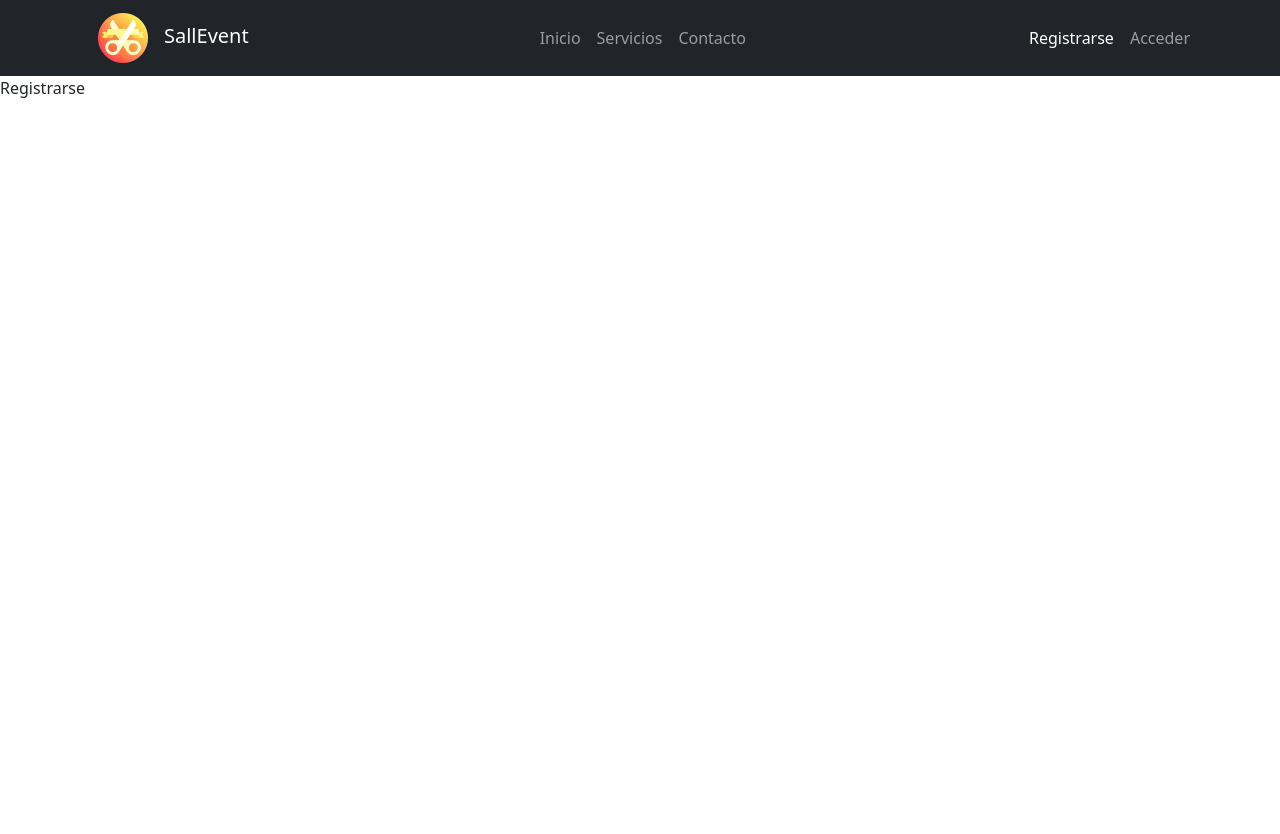
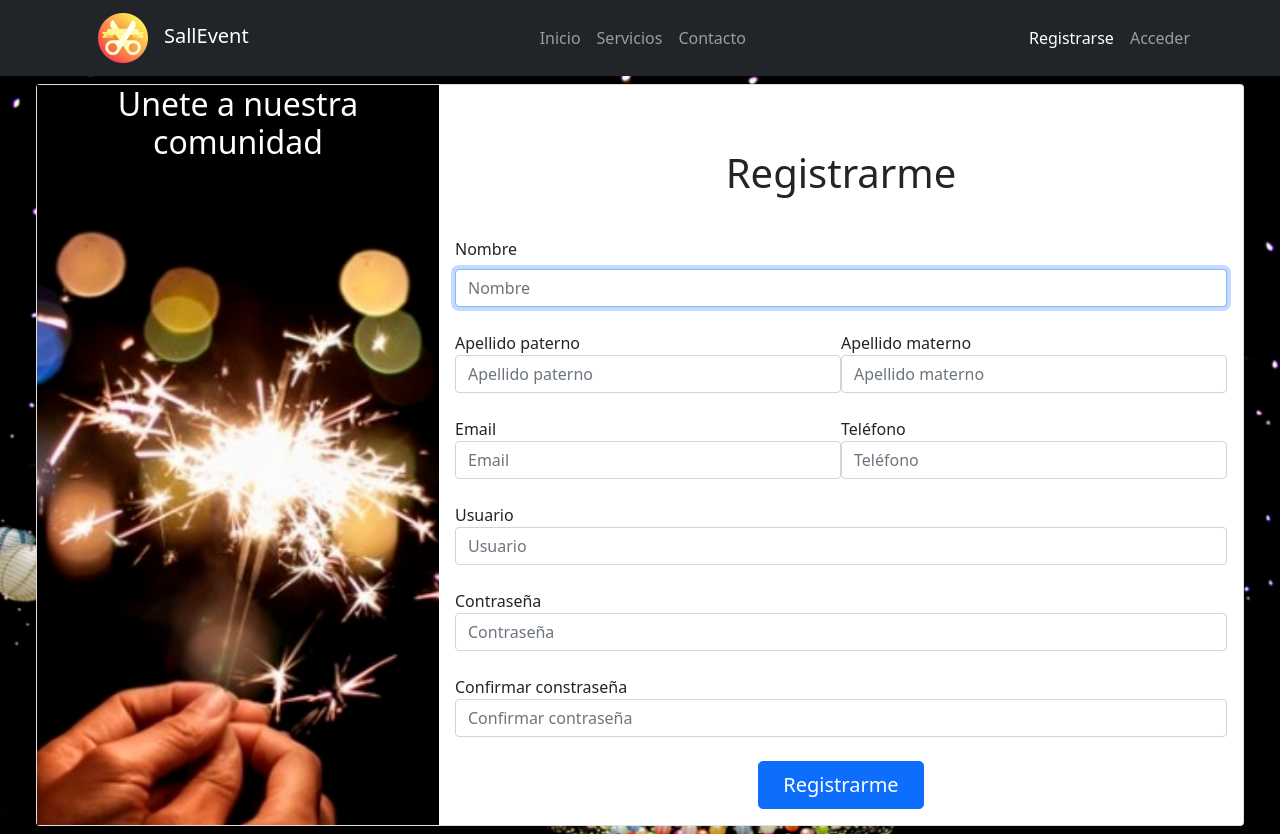
Before and after one commit to EleomarPL/front-sallevent-frontend, a React (Create React App) app: page /register in a window 1280 px wide. Before the commit the page ends 800 px from the top, so only its background shows below. Built offline with nearby package versions, Linux system fonts and the light colour scheme.

Commit message:
Register page was created

```diff
--- a/src/App.js
+++ b/src/App.js
@@ -11,6 +11,7 @@ import Header from './components/Header';
 
 import Home from './pages/public/Home';
 import Contact from './pages/public/Contact';
+import Register from './pages/public/Register';
 
 import 'bootstrap';
 import 'bootstrap/dist/css/bootstrap.min.css';
@@ -48,7 +49,7 @@ const App = () => {
             <Helmet>
               <title>Registrarse | SallEvent</title>
             </Helmet>
-            <p>Registrarse</p>
+            <Register />
           </PublicRoute>
           <PublicRoute path="/login">
             <Helmet>
--- /dev/null
+++ b/src/pages/public/Register.js
@@ -0,0 +1,120 @@
+import React, { useState } from 'react';
+
+import '../../styles/stylesRegister.css';
+
+const Register = () => {
+
+  const [name, setName] = useState('');
+  const [lastName, setLastName] = useState('');
+  const [motherLastName, setMotherLastName] = useState('');
+  const [phone, setPhone] = useState('');
+  const [email, setEmail] = useState('');
+  const [userName, setUserName] = useState('');
+  const [password, setPassword] = useState('');
+  const [confirmPassword, setConfirmPassword] = useState('');
+
+  const handleChangeState = (evt, setNewValue) => setNewValue(evt.target.value);
+
+  const handleSubmitRegister = (evt) => {
+    evt.preventDefault();
+
+  };
+
+  return (
+    <section className="container-fluid container-register py-lg-2">
+      <div className="card no-gutters flex-md-row mx-lg-4">
+        <article className="col-md-4 img-background">
+          <h2 className="text-white text-center">Unete a nuestra comunidad</h2>
+        </article>
+        <article className="col-md-8">
+          <div className="card-body">
+            <form onSubmit={ handleSubmitRegister }>
+              <h1 className="mb-3 font-weight-normal text-center pt-4 mt-4">Registrarme</h1>
+              <div className="pt-4">
+                <label htmlFor="name" className="sr-only">Nombre</label>
+                <input type="text"
+                  id="name" className="form-control mt-2"
+                  placeholder="Nombre" value={ name }
+                  onChange={ (evt) => handleChangeState(evt, setName) }
+                  required autoFocus
+                />
+              </div>
+              <div className="w-100 d-flex flex-wrap">
+                <div className="mt-4 px-0 col-lg-6 pr-lg-1">
+                  <label htmlFor="pa_lastname" className="sr-only">Apellido paterno</label>
+                  <input type="text" value={ lastName }
+                    id="pa_lastname" className="form-control"
+                    onChange={ (evt) => handleChangeState(evt, setLastName) }
+                    placeholder="Apellido paterno" required
+                  />
+                </div>
+                <div className="mt-4 px-0 col-lg-6 pl-lg-1">
+                  <label htmlFor="mo_lastname" className="sr-only">Apellido materno</label>
+                  <input type="text" value={ motherLastName }
+                    id="mo_lastname" className="form-control"
+                    onChange={ (evt) => handleChangeState(evt, setMotherLastName) }
+                    placeholder="Apellido materno" required
+                  />
+                </div>
+              </div>
+              <div className="w-100 d-flex flex-wrap">
+                <div className="mt-4 px-0 col-lg-6 pr-lg-1">
+                  <label htmlFor="email" className="sr-only">Email</label>
+                  <input type="email" value={ email }
+                    id="email" className="form-control"
+                    onChange={ (evt) => handleChangeState(evt, setEmail) }
+                    placeholder="Email" required
+                  />
+                </div>
+                <div className="mt-4 px-0 col-lg-6 pl-lg-1">
+                  <label htmlFor="phone" className="sr-only">Teléfono</label>
+                  <input type="tel" value={ phone }
+                    id="phone" className="form-control"
+                    onChange={ (evt) => handleChangeState(evt, setPhone) }
+                    placeholder="Teléfono" required
+                  />
+                </div>
+              </div>
+              <div className="mt-4">
+                <label htmlFor="user" className="sr-only">Usuario</label>
+                <input type="text" value={ userName }
+                  id="user" className="form-control"
+                  onChange={ (evt) => handleChangeState(evt, setUserName) }
+                  placeholder="Usuario" required
+                />
+              </div>
+              <div className="mt-4">
+                <label htmlFor="password" className="sr-only">Contraseña</label>
+                <div className="d-flex flex-column flex-sm-row">
+                  <input id="password" value={ password }
+                    type="password" className="form-control mr-sm-1 mr-md-2"
+                    onChange={ (evt) => handleChangeState(evt, setPassword) }
+                    placeholder="Contraseña" required
+                  />
+                </div>
+              </div>
+              <div id="box-confirmpass" className="mt-4">
+                <label htmlFor="confirmpassword" className="sr-only">Confirmar constraseña</label>
+                <div className="d-flex flex-column flex-sm-row">
+                  <input type="password" id="confirmpassword"
+                    value={ confirmPassword }
+                    className="form-control mr-sm-1 mr-md-2" placeholder="Confirmar contraseña"
+                    onChange={ (evt) => handleChangeState(evt, setConfirmPassword) }
+                    required
+                  />
+                </div>
+              </div>
+              <div className="w-100 mt-4">
+                <button type="submit" className="btn btn-lg btn-primary d-block px-4 mx-auto">
+                  Registrarme
+                </button>
+              </div>
+            </form>
+          </div>
+        </article>
+      </div>
+    </section>
+  );
+};
+
+export default Register;
--- /dev/null
+++ b/src/styles/stylesRegister.css
@@ -0,0 +1,17 @@
+.container-register {
+  background: url("../img/login/background.png");
+  background-attachment: fixed;
+  background-position: center;
+  background-size: cover;
+  background-repeat: no-repeat;
+  object-fit: contain;
+}
+.img-background {
+  background: url("../img/login/login.png");
+  background-size: cover;
+  background-repeat: no-repeat;
+  object-fit: contain;
+}
+@media screen and (max-width: 700px){
+  .card-body{ padding-top: 0; }
+}
```
Also changed, not shown: src/img/login/background.png (added), src/img/login/login.png (added).
